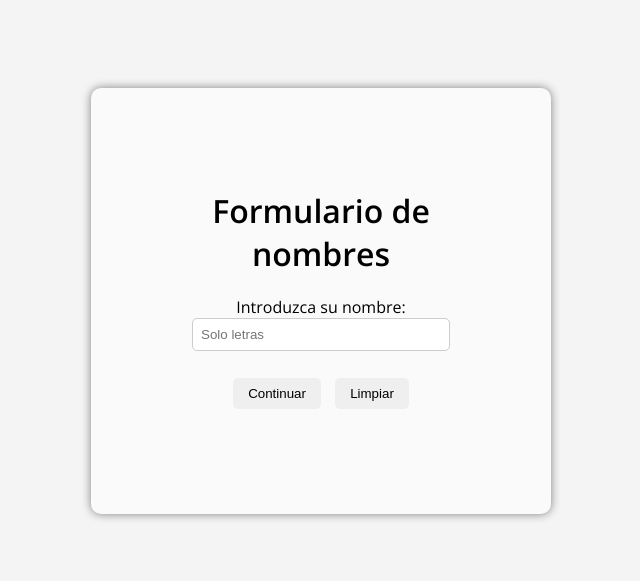
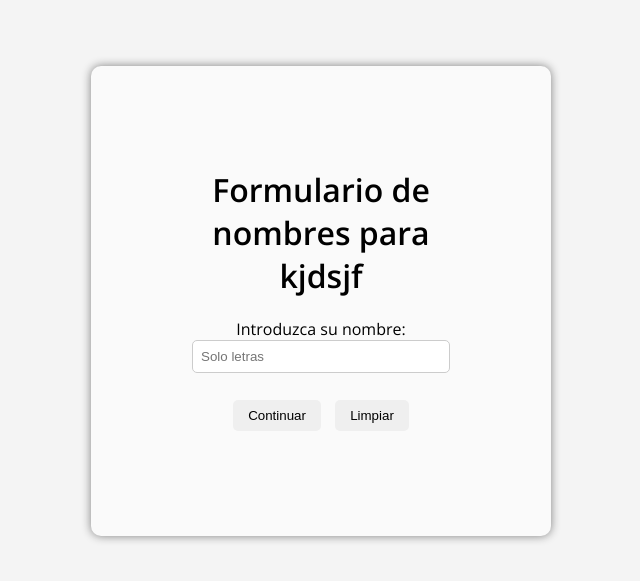
Before and after one commit to julianfumarola111710/pruebas, a plain HTML site: page index.html in a window 1280 px wide. Shown: the part 107-688 px from the top of the page, without its empty margins (319-959 px from the left). Drawn offline with nearby package versions, Linux system fonts and the light colour scheme.

Commit message:
cambio de h1 en body

```diff
--- a/index.html
+++ b/index.html
@@ -8,7 +8,7 @@
 </head>
 <body>
     <div class="container">
-        <h1>Formulario de nombres</h1>
+        <h1>Formulario de nombres para kjdsjf</h1>
         <label for="nombre">Introduzca su nombre:</label>
         <input type="text" id="nombre" placeholder="Solo letras">
         <br><br>
```
